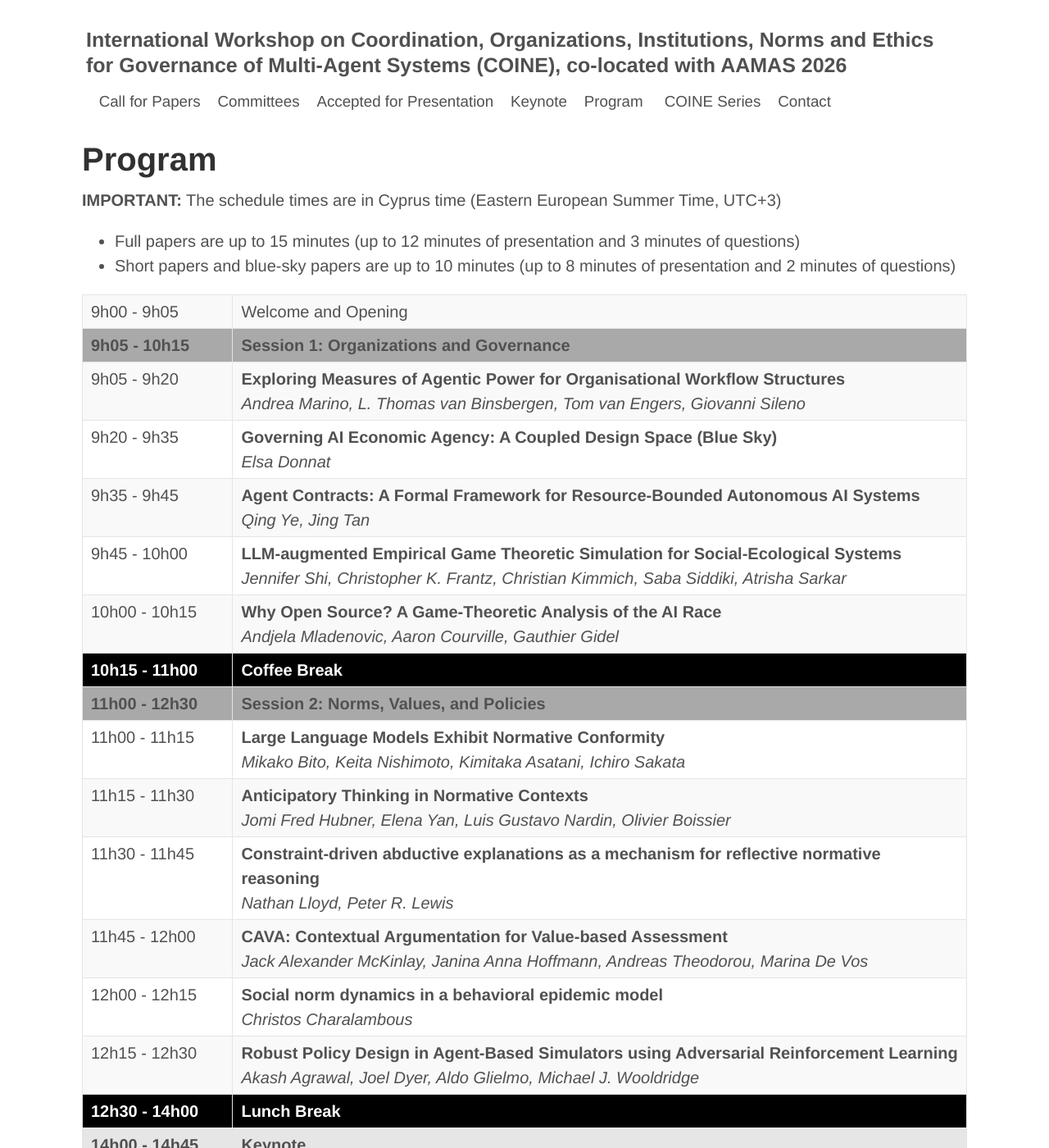
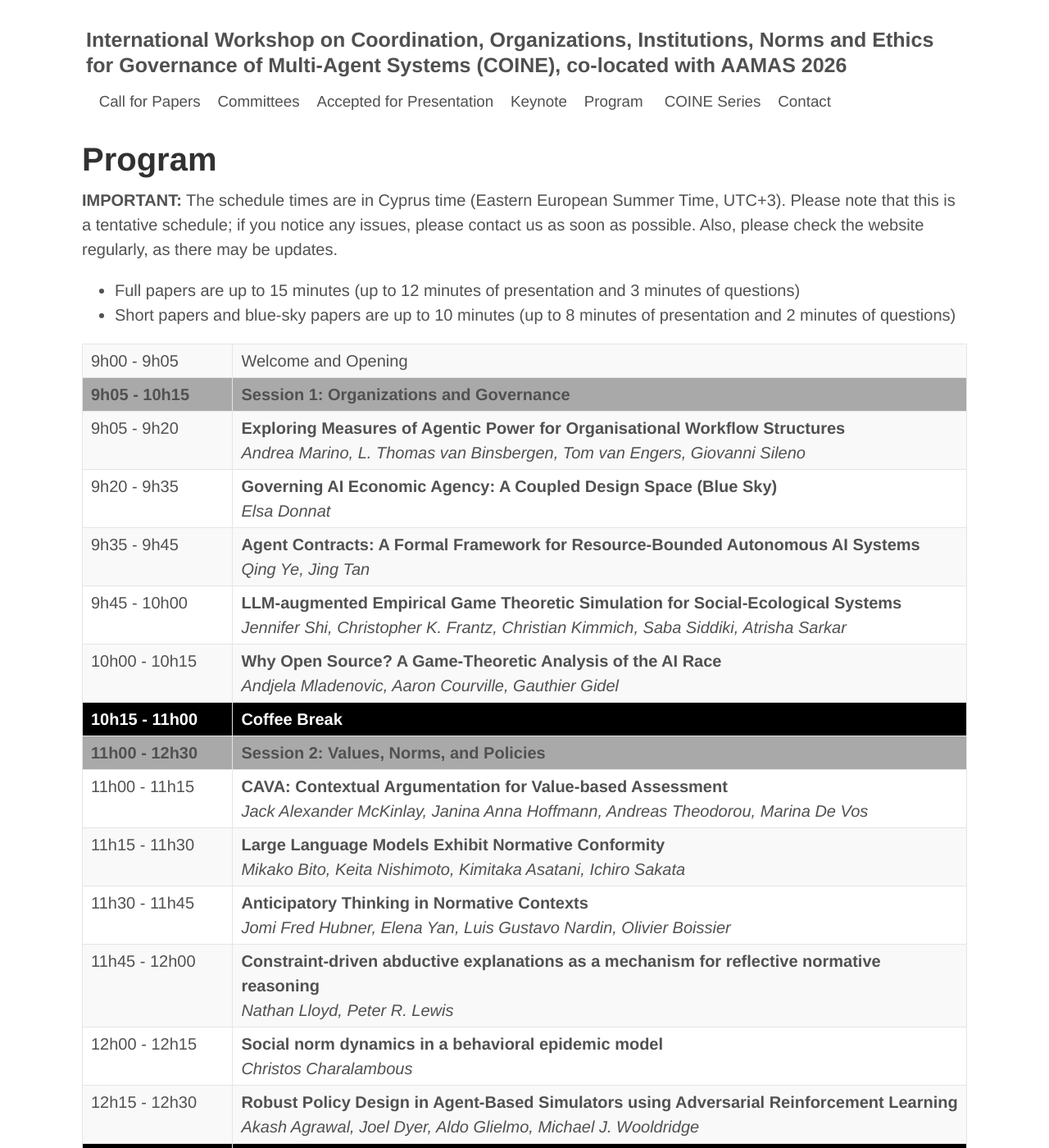
Before and after one commit to coin-workshop/coine-2026-paphos, a Jekyll site: the page built from technical_programme.md, in a window 1280 px wide and 1400 px high. Shown: the whole window at 82% size. Built offline with Jekyll 4.4.1, drawn with Linux system fonts in a browser that asks for light colours; some of the changed text lies outside the part shown.

Commit message:
update program

```diff
--- a/technical_programme.md
+++ b/technical_programme.md
@@ -5,7 +5,7 @@ title: COINE
 
 # Program
 
-<b>IMPORTANT:</b> The schedule times are in Cyprus time (Eastern European Summer Time, UTC+3)
+<b>IMPORTANT:</b> The schedule times are in Cyprus time (Eastern European Summer Time, UTC+3). Please note that this is a tentative schedule; if you notice any issues, please contact us as soon as possible. Also, please check the website regularly, as there may be updates.
 
 - Full papers are up to 15 minutes (up to 12 minutes of presentation and 3 minutes of questions)
 - Short papers and blue-sky papers are up to 10 minutes (up to 8 minutes of presentation and 2 minutes of questions)
@@ -46,23 +46,23 @@ title: COINE
     </tr>
     <tr>
       <td style="background-color: darkgray;" align="left" valign="top"><b>11h00 - 12h30</b></td>
-      <td style="background-color: darkgray;" align="left" valign="top"><b>Session 2: Norms, Values, and Policies</b></td>
+      <td style="background-color: darkgray;" align="left" valign="top"><b>Session 2: Values, Norms, and Policies</b></td>
     </tr>
     <tr>
       <td align="left" valign="top">11h00 - 11h15</td>
+      <td align="left" valign="top"><b>CAVA: Contextual Argumentation for Value-based Assessment</b><br/><i>Jack Alexander McKinlay, Janina Anna Hoffmann, Andreas Theodorou, Marina De Vos</i></td>
+    </tr>
+    <tr>
+      <td align="left" valign="top">11h15 - 11h30</td>
       <td align="left" valign="top"><b>Large Language Models Exhibit Normative Conformity</b><br/><i>Mikako Bito, Keita Nishimoto, Kimitaka Asatani, Ichiro Sakata</i></td>
     </tr>
     <tr>
-      <td align="left" valign="top">11h15 - 11h30</td>
+      <td align="left" valign="top">11h30 - 11h45</td>
       <td align="left" valign="top"><b>Anticipatory Thinking in Normative Contexts</b><br/><i>Jomi Fred Hubner, Elena Yan, Luis Gustavo Nardin, Olivier Boissier</i></td>
-    </tr>
-    <tr>
-      <td align="left" valign="top">11h30 - 11h45</td>
-      <td align="left" valign="top"><b>Constraint-driven abductive explanations as a mechanism for reflective normative reasoning</b> <br/><i>Nathan Lloyd, Peter R. Lewis</i></td>
     </tr>
         <tr>
       <td align="left" valign="top">11h45 - 12h00</td>
-      <td align="left" valign="top"><b>CAVA: Contextual Argumentation for Value-based Assessment</b><br/><i>Jack Alexander McKinlay, Janina Anna Hoffmann, Andreas Theodorou, Marina De Vos</i></td>
+      <td align="left" valign="top"><b>Constraint-driven abductive explanations as a mechanism for reflective normative reasoning</b> <br/><i>Nathan Lloyd, Peter R. Lewis</i></td>
     </tr>
     <tr>
       <td align="left" valign="top">12h00 - 12h15</td>
@@ -82,7 +82,7 @@ title: COINE
     </tr>
     <tr>
       <td style="background-color: darkgray;" align="left" valign="top"><b>14h45 - 15h30</b></td>
-      <td style="background-color: darkgray;" align="left" valign="top"><b>Session 3: Ethics and Responsibility</b></td>
+      <td style="background-color: darkgray;" align="left" valign="top"><b>Session 3: Responsibility and Ethics</b></td>
     </tr>
     <tr>
       <td align="left" valign="top">14h45 - 15h00</td>
```
